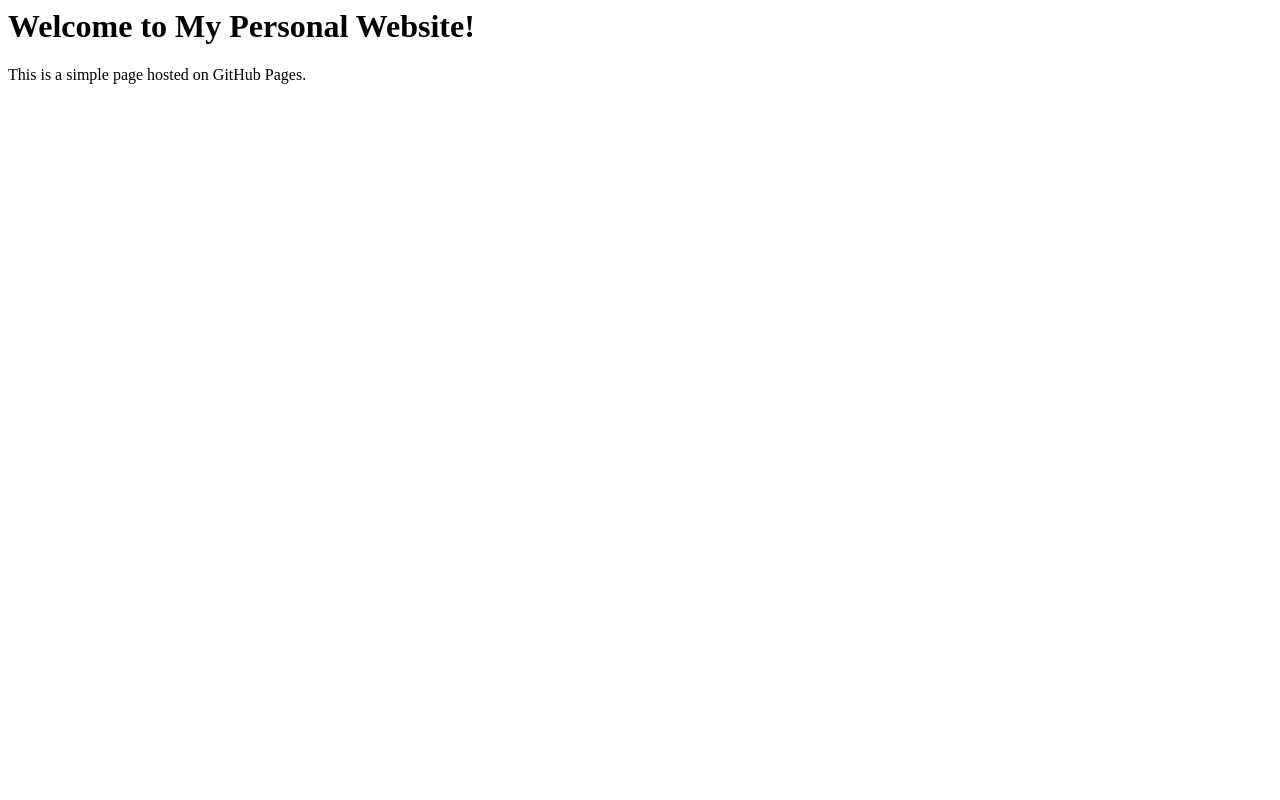
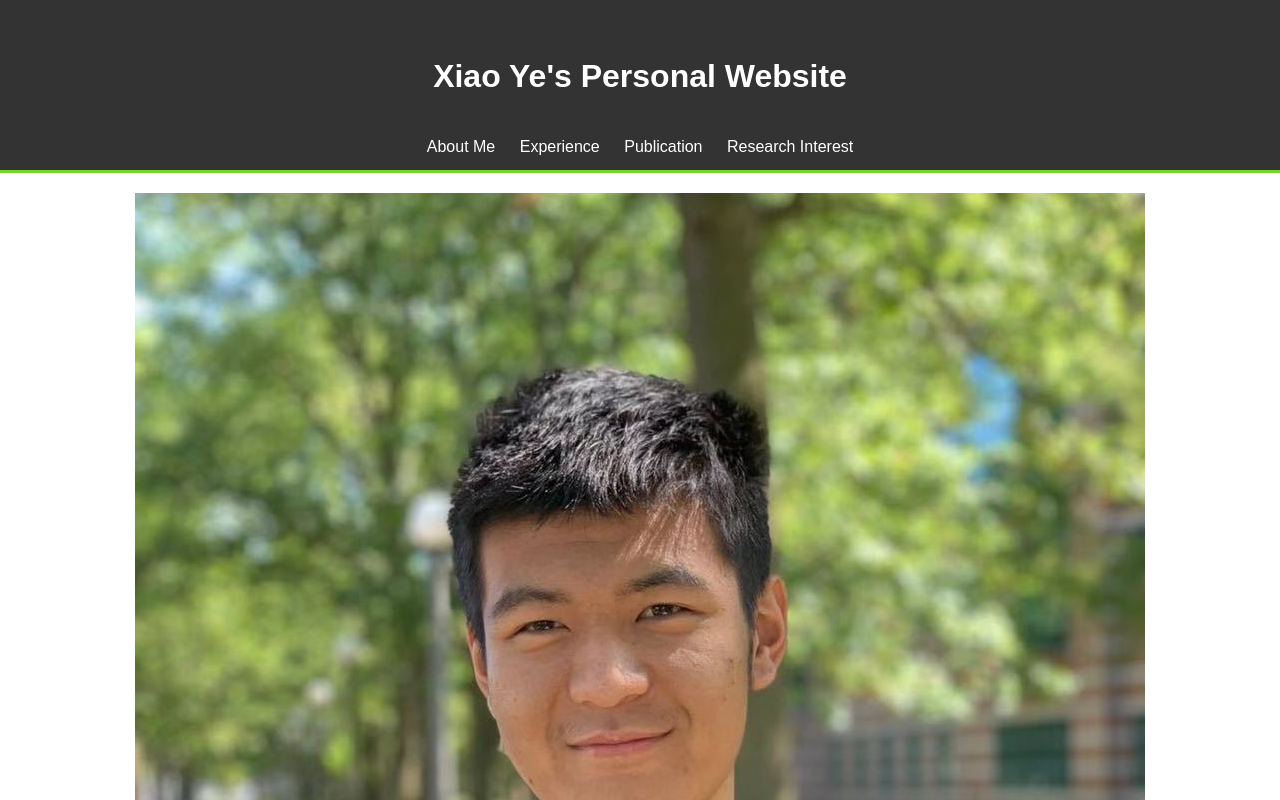
Before and after one commit to Itok2000u/Itok2000u.github.io, a plain HTML site: page index.html in a window 1280 px wide. Shown: the top 800 px of the page. Drawn offline with Linux system fonts and the light colour scheme.

Commit message:
basic structure

```diff
--- a/index.html
+++ b/index.html
@@ -1,9 +1,101 @@
-<html>
+<!DOCTYPE html>
+<html lang="en">
 <head>
-    <title>My Personal Website</title>
+    <meta charset="UTF-8">
+    <meta http-equiv="X-UA-Compatible" content="IE=edge">
+    <meta name="viewport" content="width=device-width, initial-scale=1.0">
+    <title>Xiao Ye's Personal Website</title>
+    <style>
+        body {
+            font-family: Arial, sans-serif;
+            line-height: 1.6;
+            margin: 0;
+            padding: 0;
+        }
+        .container {
+            width: 80%;
+            margin: auto;
+            overflow: hidden;
+        }
+        header {
+            background: #333;
+            color: #fff;
+            padding-top: 30px;
+            min-height: 70px;
+            border-bottom: #77d42a 3px solid;
+        }
+        header a, header h1 {
+            color: #fff;
+            text-decoration: none;
+            text-align: center;
+        }
+        nav {
+            text-align: center;
+            padding: 10px 0;
+        }
+        nav a {
+            color: #fff;
+            text-decoration: none;
+            margin: 0 10px;
+        }
+        nav a:hover {
+            text-decoration: underline;
+        }
+        .section {
+            padding: 20px 0;
+        }
+        .photo img {
+            max-width: 100%;
+            height: auto;
+            display: block;
+            margin: auto;
+        }
+    </style>
 </head>
 <body>
-    <h1>Welcome to My Personal Website!</h1>
-    <p>This is a simple page hosted on GitHub Pages.</p>
+    <header>
+        <div class="container">
+            <h1>Xiao Ye's Personal Website</h1>
+            <nav>
+                <a href="#about">About Me</a>
+                <a href="#experience">Experience</a>
+                <a href="#publication">Publication</a>
+                <a href="#research">Research Interest</a>
+            </nav>
+        </div>
+    </header>
+
+    <div class="container">
+        <!-- 照片部分 -->
+        <section class="section photo">
+            <img src="xiao.jpeg" alt="Xiao Ye Photo">
+        </section>
+
+        <!-- 关于我部分 -->
+        <section id="about" class="section">
+            <h2>About Me</h2>
+            <p>Xiao Ye is a passionate researcher in the field of Computer Science, specializing in AI and cognitive psychology. With a solid educational background and hands-on experience, Xiao is dedicated to advancing the field of AI through innovative research and practical applications.</p>
+        </section>
+
+        <!-- 工作经验部分 -->
+        <section id="experience" class="section">
+            <h2>Experience</h2>
+            <p><strong>IA LAB, CLSP, JHU (Dec. 2022 - present):</strong> Developed a novel analogy benchmark comprising 1,000+ curated instances, harnessing insights from cognitive science to challenge and evaluate the inferential capabilities of AI models such as GPT-4 and Bard.</p>
+            <p><strong>CLSP, JHU (June. 2022 - Dec.2022):</strong> Specialized in fine-tuning the ATOMIC dataset on T5 pre-trained language models utilizing the Huggingface Transformers library in a PyTorch environment...</p>
+            <!-- 继续添加其他工作经验 -->
+        </section>
+
+        <!-- 出版物部分 -->
+        <section id="publication" class="section">
+            <h2>Publication</h2>
+            <p>AnaloBench: Benchmarking the Identification of Abstract and Long-context Analogies - Under Review</p>
+        </section>
+
+        <!-- 研究兴趣部分 -->
+        <section id="research" class="section">
+            <h2>Research Interest</h2>
+            <p>Xiao's research interests lie at the intersection of AI, machine learning, and cognitive psychology, with a particular focus on natural language processing, analogy recognition, and model interpretability.</p>
+        </section>
+    </div>
 </body>
 </html>
```
Also changed, not shown: xiao.jpeg (added).
